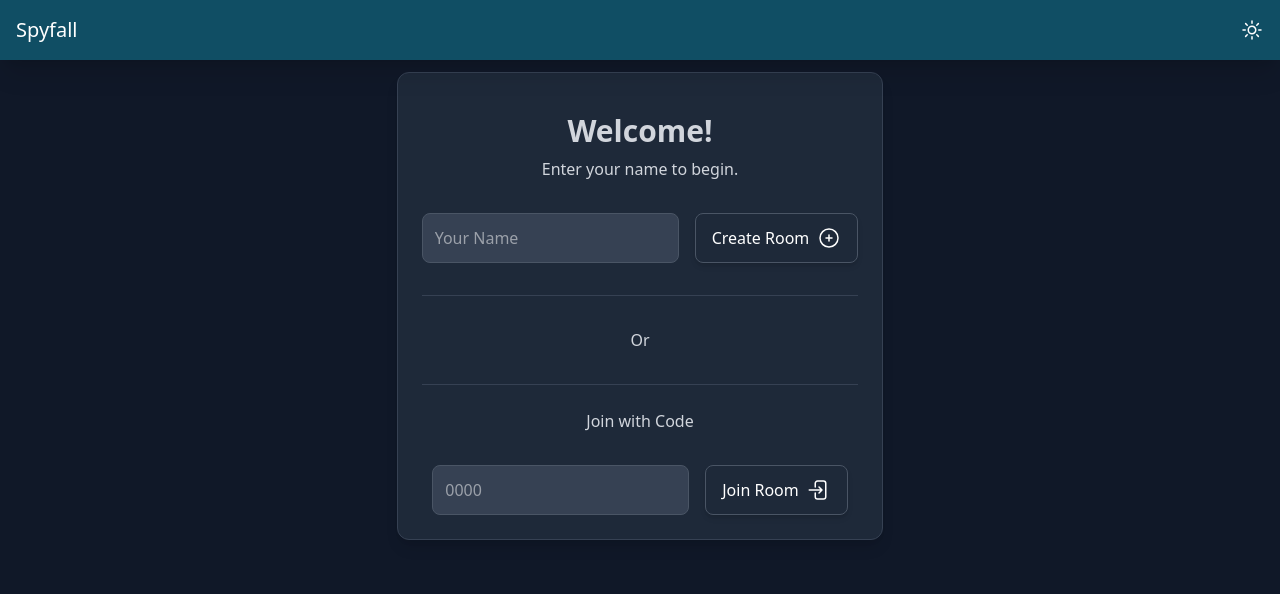
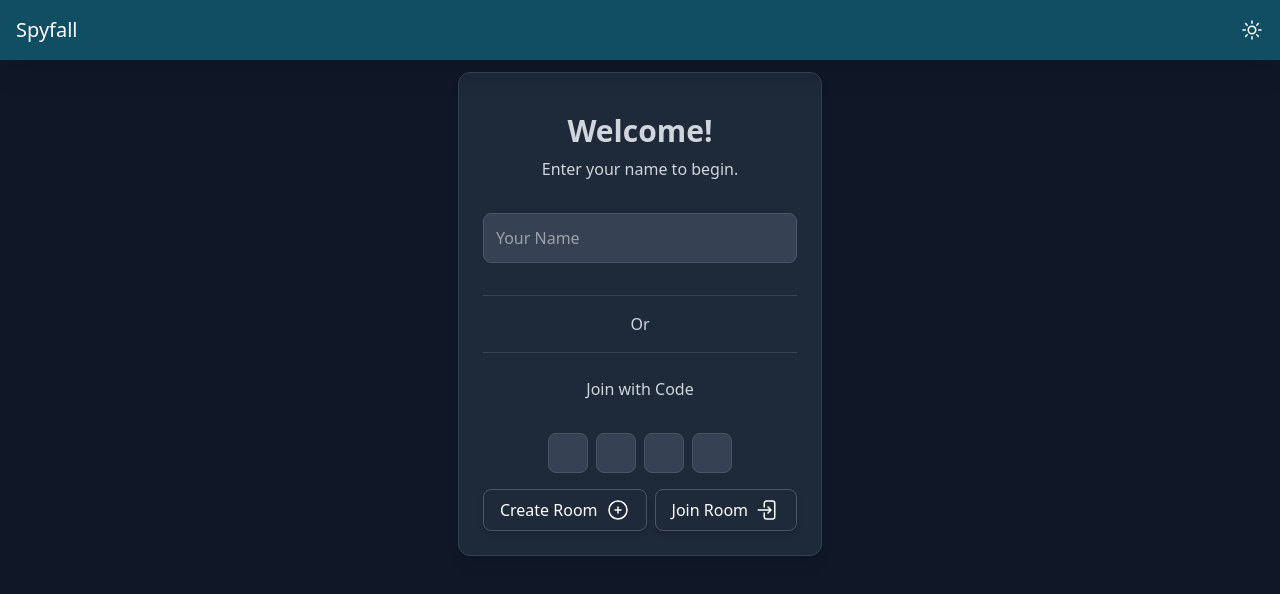
Before and after one commit to derricklor/Spyfall, a React (Vite) app in the folder client/: page / in a window 1280 px wide. Shown: the top 594 px of the page. Built offline with nearby package versions, Linux system fonts and the light colour scheme; no server answers.

Commit message:
added rom code validation, and styling

```diff
--- a/client/src/components/SetupCard.jsx
+++ b/client/src/components/SetupCard.jsx
@@ -8,8 +8,78 @@
     // has properties from closest parent context: playerName, setPlayerName, roomCode, setRoomCode
     const playerContextObj = useContext(PlayerContext);
 
+    const onPasteCode = (e) => {
+        e.preventDefault();
+        //check if pasted data exists
+        if (!e.clipboardData.getData('text')) return;
+        let pasteData = e.clipboardData.getData('text').trim();
+        //limit to 4 characters (could have < 4 characters), convert to uppercase, then convert to array
+        pasteData = pasteData.slice(0,4).toUpperCase().split('');
+
+        let regex = /^[a-zA-Z0-9]?$/; //alphanumeric only
+        //loop through pasteData to validate each character, skip invalid characters
+        pasteData = pasteData.filter(char => { return char.match(regex); });
+
+        let code = '';
+        // all or nothing paste logic, any unfilled inputs are considered empty
+        // clear all input boxes first
+        for (let i = 0; i < 4; i++) {
+            let inputBox = document.getElementById(`code${i+1}`);
+            if (inputBox) {
+                inputBox.value = '';
+            }
+        }
+        //replace 4 inputs with chars of pasted data
+        for (let i = 0; i < pasteData.length; i++) {
+            let inputBox = document.getElementById(`code${i+1}`);
+            if (inputBox) {
+                inputBox.value = pasteData[i];
+                code += pasteData[i];
+            }
+        }
+        //focus on next input box after pasted data
+        if (pasteData.length < 4) {
+            document.getElementById(`code${pasteData.length + 1}`).focus();
+        } else {
+            document.getElementById('code4').focus();
+        }
+        playerContextObj.setRoomCode(code);
+    };
+
+    //logic for handling every key up input for room code
+    const onKeyUpCode = (e) => {
+        const value = e.target.value.toUpperCase(); //convert to uppercase
+        e.target.value = value; //set the input box value to uppercase
+        //validate input to be alphanumeric only
+        let regex = /^[A-Z0-9]?$/; // single or no character alphanumeric matched at beginning and end
+        if (!value.match(regex)) {
+            e.target.value = ''; //clear invalid input
+            return;
+        }
+        const nextInput = e.target.getAttribute('nextinput');
+        const prevInput = e.target.getAttribute('previnput');
+
+        //handle if event is backspace or normal input
+        if (e.key === 'Backspace' && !value && prevInput) {
+            document.getElementById(prevInput).focus();
+            document.getElementById(prevInput).value = '';
+        } else if (value && nextInput) {
+            document.getElementById(nextInput).focus();
+        }
+
+        // Update room code in context
+        let code = '';
+        for (let i = 1; i <= 4; i++) {
+            let inputVal = document.getElementById(`code${i}`).value;
+            inputVal = inputVal.toUpperCase();
+            code += inputVal ? inputVal : '';
+        }
+        playerContextObj.setRoomCode(code);
+    };
+
+
     return (
-        <Card title="" className="p-6 h-full flex flex-col space-y-8">
+        <Card title="" className="p-6 h-full flex flex-col space-y-4">
             <div className="space-y-4 pt-4 pb-8 border-b border-gray-900 dark:border-gray-700">
                 <div className="text-center mb-8">
                     <h2 className="text-3xl font-bold text-black dark:text-gray-300">Welcome!</h2>
@@ -19,17 +89,10 @@
                     <input type="text" placeholder="Your Name" id='name'
                         value={playerContextObj.playerName} maxLength={20}
                         onChange={(e) => playerContextObj.setPlayerName(e.target.value)}
-                        className="p-3 bg-gray-200 dark:bg-gray-700 border border-gray-900 dark:border-gray-600 rounded-lg text-black dark:text-white"
+                        className="p-3 bg-gray-200 dark:bg-gray-700 border border-gray-900 dark:border-gray-600
+                            rounded-lg text-black dark:text-white w-full"
                     />
-                    <button onClick={() => onCreateRoom(playerContextObj.playerName)} // anonymous function to pass name value
-                        className={`flex items-center justify-center gap-2 space-x-2 py-2 px-4 rounded-lg font-medium transition duration-200
-                        shadow-md ${!playerContextObj.playerName ? 'bg-gray-100 dark:bg-gray-800 border border-gray-400 dark:border-gray-600 cursor-not-allowed' : 'bg-blue-500 hover:bg-blue-600 hover:cursor-pointer'}`}
-                        disabled={!playerContextObj.playerName}>
-                        Create Room
-                        <svg xmlns="http://www.w3.org/2000/svg" fill="none" viewBox="0 0 24 24" strokeWidth={1.5} stroke="currentColor" className="size-6">
-                            <path strokeLinecap="round" strokeLinejoin="round" d="M12 9v6m3-3H9m12 0a9 9 0 1 1-18 0 9 9 0 0 1 18 0Z" />
-                        </svg>
-                    </button>
+
                 </div>
             </div>
 
@@ -41,12 +104,42 @@
                 <div className="text-center mb-8">
                     <p className="text-black dark:text-gray-300 mt-2">Join with Code</p>
                 </div>
-                <div className="flex justify-center gap-4">
-                    <input type="text" maxLength="4" placeholder="0000" id='code'
-                        value={playerContextObj.roomCode}
-                        onChange={(e) => playerContextObj.setRoomCode(e.target.value.toUpperCase())}
-                        className="p-3 bg-gray-200 dark:bg-gray-700 border border-gray-900 dark:border-gray-600 rounded-lg text-black dark:text-white"
-                    />
+                <div className="flex justify-center gap-2">
+                    <div>
+                        <input type="text" maxLength="1" pattern="/^[a-zA-Z0-9]?$/" id='code1' nextinput='code2' onPaste={onPasteCode} onKeyUp={onKeyUpCode}
+                            className="h-10 w-10 p-2 bg-gray-200 dark:bg-gray-700 border border-gray-900 dark:border-gray-600
+                            rounded-lg text-black dark:text-white text-center"/>
+                    </div>
+                    <div>
+                        <input type="text" maxLength="1" pattern="/^[a-zA-Z0-9]?$/" id='code2' nextinput='code3' previnput='code1' onPaste={onPasteCode} onKeyUp={onKeyUpCode}
+                            className="h-10 w-10 p-2 bg-gray-200 dark:bg-gray-700 border border-gray-900 dark:border-gray-600
+                            rounded-lg text-black dark:text-white text-center"/>
+                    </div>
+                    <div>
+                        <input type="text" maxLength="1" pattern="/^[a-zA-Z0-9]?$/" id='code3' nextinput='code4' previnput='code2' onPaste={onPasteCode} onKeyUp={onKeyUpCode}
+                            className="h-10 w-10 p-2 bg-gray-200 dark:bg-gray-700 border border-gray-900 dark:border-gray-600
+                            rounded-lg text-black dark:text-white text-center"/>
+                    </div>
+                    <div>
+                        <input type="text" maxLength="1" pattern="/^[a-zA-Z0-9]?$/" id='code4' previnput='code3' onPaste={onPasteCode} onKeyUp={onKeyUpCode}
+                            className="h-10 w-10 p-2 bg-gray-200 dark:bg-gray-700 border border-gray-900 dark:border-gray-600
+                            rounded-lg text-black dark:text-white text-center"/>
+                    </div>
+
+
+                </div>
+            </div>
+
+            <div className="flex gap-2">
+                <button onClick={() => onCreateRoom(playerContextObj.playerName)} // anonymous function to pass name value
+                    className={`flex items-center justify-center gap-2 space-x-2 py-2 px-4 rounded-lg font-medium transition duration-200
+                        shadow-md ${!playerContextObj.playerName ? 'bg-gray-100 dark:bg-gray-800 border border-gray-400 dark:border-gray-600 cursor-not-allowed' : 'bg-blue-500 hover:bg-blue-600 hover:cursor-pointer'}`}
+                    disabled={!playerContextObj.playerName}>
+                    Create Room
+                    <svg xmlns="http://www.w3.org/2000/svg" fill="none" viewBox="0 0 24 24" strokeWidth={1.5} stroke="currentColor" className="size-6">
+                        <path strokeLinecap="round" strokeLinejoin="round" d="M12 9v6m3-3H9m12 0a9 9 0 1 1-18 0 9 9 0 0 1 18 0Z" />
+                    </svg>
+                </button>
                 <button onClick={() => { onJoinRoom(playerContextObj.roomCode, playerContextObj.playerName); }} // anonymous function to pass name and code values
                     className={`flex items-center justify-center gap-2 space-x-2 py-2 px-4 rounded-lg font-medium transition duration-200
                             shadow-md ${(playerContextObj.roomCode.length !== 4) || (!playerContextObj.playerName) ? 'bg-gray-100 dark:bg-gray-800 border border-gray-400 dark:border-gray-600 cursor-not-allowed' : 'bg-blue-500 hover:bg-blue-600 hover:cursor-pointer'}`}
@@ -55,10 +148,7 @@
                     <svg xmlns="http://www.w3.org/2000/svg" fill="none" viewBox="0 0 24 24" strokeWidth={1.5} stroke="currentColor" className="size-6">
                         <path strokeLinecap="round" strokeLinejoin="round" d="M8.25 9V5.25A2.25 2.25 0 0 1 10.5 3h6a2.25 2.25 0 0 1 2.25 2.25v13.5A2.25 2.25 0 0 1 16.5 21h-6a2.25 2.25 0 0 1-2.25-2.25V15M12 9l3 3m0 0-3 3m3-3H2.25" />
                     </svg>
-
-
                 </button>
-                </div>
             </div>
 
         </Card>
```
Lines whose indentation alone changed are shown as unchanged.
